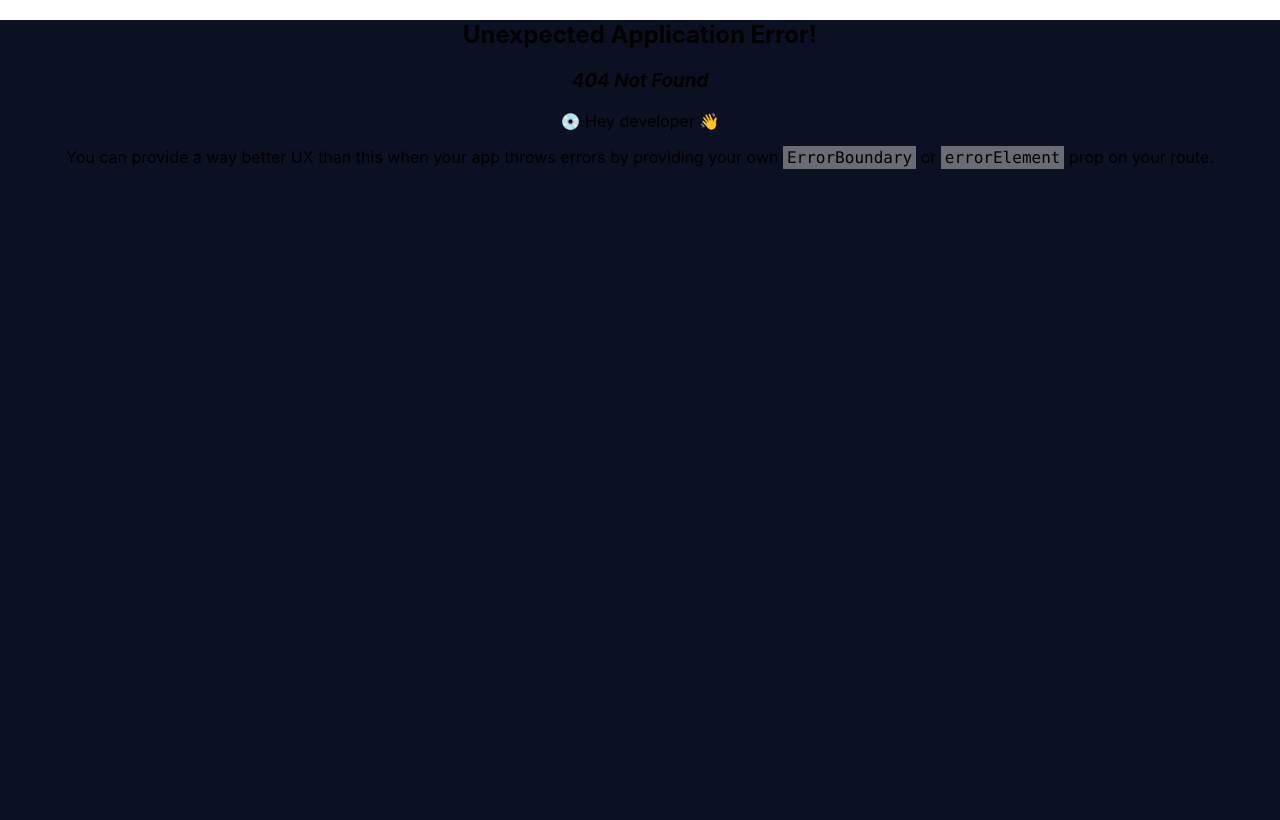
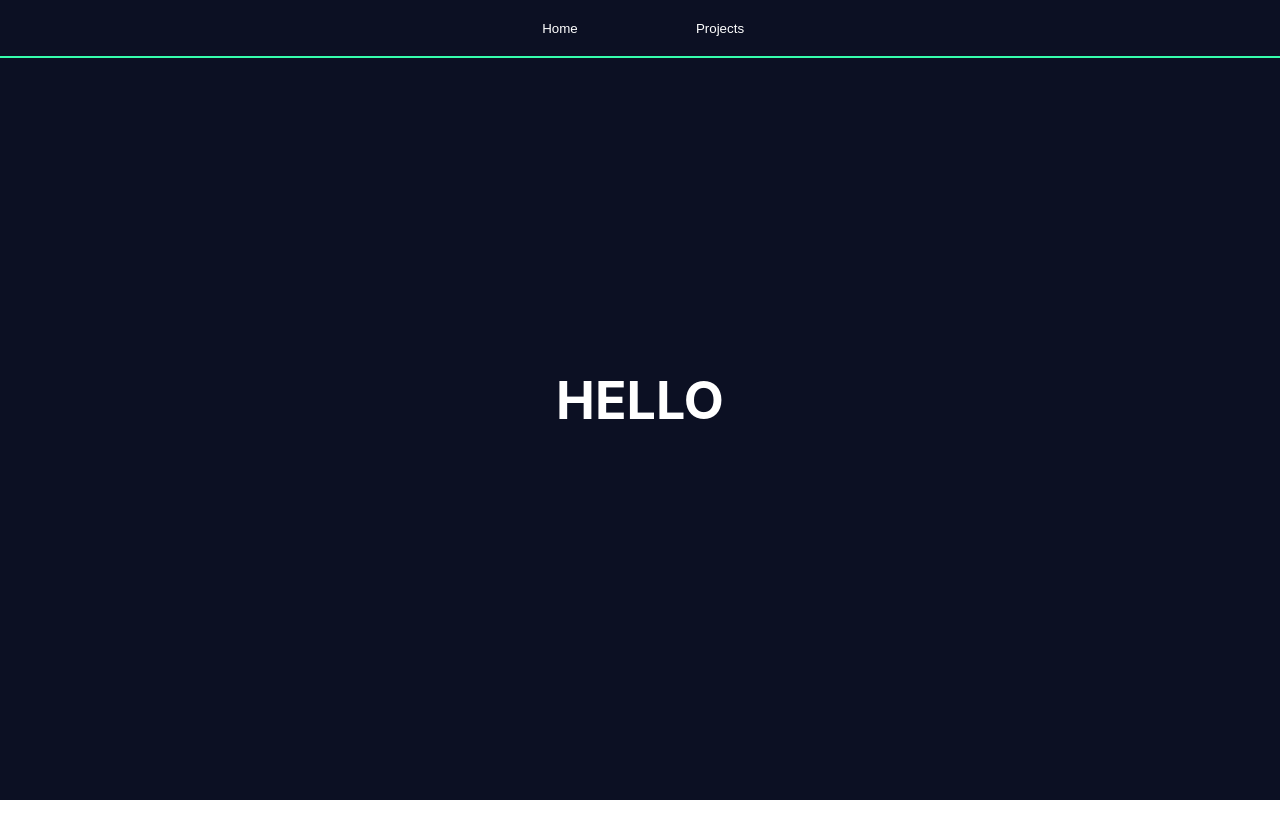
Before and after one commit to kasbr97/kasbr97.github.io, a React (Create React App) app: page /projects in a window 1280 px wide. Before the commit this address had no page. Built offline with nearby package versions, Linux system fonts and the light colour scheme.

Commit message:
Added routing from nav bar to home and projects

```diff
--- a/src/App.js
+++ b/src/App.js
@@ -3,6 +3,7 @@ import clickEffect from './effects/ClickEffect';
 import MainPage from './mainPage/mainPage';
 import NavigationBar from './navigationBar/navigationBar';
 import { createBrowserRouter, RouterProvider } from 'react-router-dom';
+import Projects from './projects/Projects';
 
 const router = createBrowserRouter([
   {
@@ -13,7 +14,10 @@ const router = createBrowserRouter([
         path: "/",
         element: <MainPage/>
       },
-
+      {
+        path: "/projects",
+        element: <Projects/>
+      }
     ]
   }
 ])
--- a/src/navigationBar/navigationBar.js
+++ b/src/navigationBar/navigationBar.js
@@ -1,15 +1,16 @@
-import { Outlet } from 'react-router-dom'
+import { Outlet, useNavigate } from 'react-router-dom'
 import './navigationBar.css'
 
 function NavigationBar() {
+    const navigate = useNavigate();
     return (
         <>
             <div className="Container-bar">
                 <div style={{height: '100%'}}>
-                    <button className="Nav-Buttons">
+                    <button className="Nav-Buttons" onClick={()=>navigate('/')}>
                         Home
                     </button>
-                    <button className="Nav-Buttons">
+                    <button className="Nav-Buttons" onClick={()=>navigate('/projects')}>
                         Projects
                     </button>
 
--- a/src/projects/Projects.js
+++ b/src/projects/Projects.js
@@ -1,7 +1,10 @@
 function Projects() {
     return (
         <>
+            <div className="App-header">
+                <h1>HELLO</h1>
 
+            </div>
         </>
     )
 }
```
